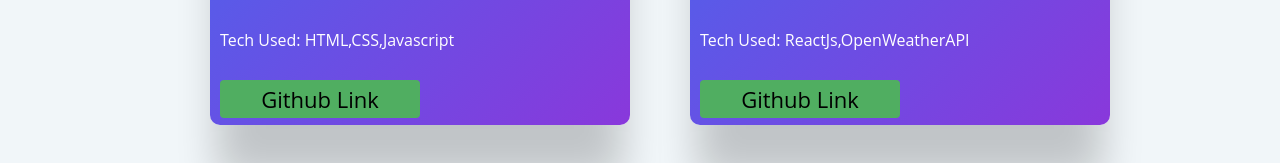
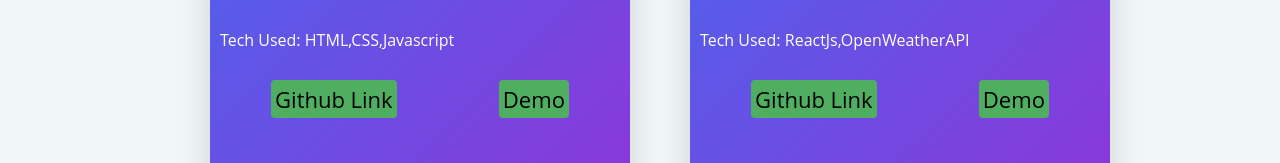
Before and after one commit to akshaywagh3/MyPortfolio, a React (Create React App) app: page /project in a window 1280 px wide. Shown: the part 613-776 px from the top of the page. Built offline with nearby package versions, Linux system fonts and the light colour scheme.

Commit message:
updation

```diff
--- a/src/components/Projects.css
+++ b/src/components/Projects.css
@@ -31,7 +31,7 @@
     margin: 30px;
     list-style: none;
     width: 400px;
-    height: 500px;
+    height: 550px;
     line-height:1rem;
     border-radius: 10px;
     padding: 10px;
@@ -46,12 +46,17 @@
 .projects h2{
     color: rgb(30, 44, 44);
 }
+.projects .btn{
+    display: flex;
+    flex-direction: row;
+    justify-content: space-around;
+}
 .projects button{
     padding: 4px;
     font-size: 22px;
     margin-top: 10px;
     text-decoration: none;
-    width: 50%;
+    width: auto;
     border-radius: 4px;
     background-color: rgb(80, 174, 97);
     border: none;
--- a/src/components/Projects.js
+++ b/src/components/Projects.js
@@ -10,6 +10,7 @@ const Projects = () => {
       details:'Created Quote generator website.Created array of obects containing quotes and using mapping and javascript displayed them.',
       tech:'HTML,CSS,Javascript',
       link:'https://github.com/akshaywagh3/QuoteGenerator',
+      demo:'https://axquotegenerator.netlify.app',
       level:'beginner',
       image:'https://encrypted-tbn0.gstatic.com/images?q=tbn:ANd9GcQPsV88vCzwEd9mD0tmc65vTZfNMPmalPQ6jw&usqp=CAU'
     },
@@ -19,6 +20,7 @@ const Projects = () => {
       details:'Created weather forecast website .Used react and practiced working of some hooks.Also Learned using APIs',
       tech:'ReactJs,OpenWeatherAPI',
       link:'https://github.com/akshaywagh3/weather-app',
+      demo:'https://weatherapp-akshay.netlify.app',
       level:'medium',
       image:'https://t3.ftcdn.net/jpg/04/91/54/18/360_F_491541875_c0vIhFwHnRZvmRfJELvJxtSQbRDOwbGC.jpg'
     },
@@ -29,6 +31,7 @@ const Projects = () => {
       tech:'html,css,ReactJs',
       link:'https://github.com/akshaywagh3/userAdder',
       level:'beginner',
+      demo:'https://useradder.netlify.app',
       image:'https://img.freepik.com/free-vector/add-user-concept-illustration_114360-458.jpg?w=740&t=st=1694157991~exp=1694158591~hmac=eda4d3f01e0184312e750a9d3600e04e54902d89bf622aecd93f359cd0c0a4ae'
     },
     {
@@ -46,6 +49,7 @@ const Projects = () => {
       details:'Created investment Calculator with React Js created mathematical formulas to finding the correct calculations.',
       tech:'html,css,Reactjs',
       link:'https://github.com/akshaywagh3/investmentCalculator',
+      demo:'https://akshaywagh3.github.io/investmentCalculator/',
       level:'medium',
       image:'https://img.freepik.com/free-photo/accountant-calculating-profit-with-financial-analysis-graphs_74855-4937.jpg?w=1060&t=st=1694158027~exp=1694158627~hmac=5dbe9d127f329dddd99461414dfe22350807d6babfba02ca6e8273b88293f5d0'
     },
@@ -55,6 +59,7 @@ const Projects = () => {
       details:'Created investment Calculator with React Js created mathematical formulas to finding the correct calculations.',
       tech:'html,css,javascript',
       link:'https://github.com/akshaywagh3/LGM-VIP-Web-Task-2',
+      demo:'https://akshaywagh3.github.io/LGM-VIP-Web-Task-2',
       level:'medium',
       image:'https://images.unsplash.com/photo-1636033503567-a59bff19d79a?ixlib=rb-4.0.3&ixid=M3wxMjA3fDB8MHxwaG90by1wYWdlfHx8fGVufDB8fHx8fA%3D%3D&auto=format&fit=crop&w=2070&q=80'
     },
@@ -64,6 +69,7 @@ const Projects = () => {
       details:'Created simple to-do list with Add,Delete,Update features using html,css,javascript .',
       tech:'html,css,javascript',
       link:'https://github.com/akshaywagh3/LGM-VIP-Web-Task1',
+      demo:'https://akshaywagh3.github.io/LGM-VIP-Web-Task1',
       level:'medium',
       image:'https://img.freepik.com/free-photo/flat-lay-notebook-with-list-desk_23-2148938726.jpg?w=1060&t=st=1694158080~exp=1694158680~hmac=aff5f82eca77f6d7fb3d8822cd313cafc63e83464fee5c71aef33015a9ddb93f'
     },
@@ -80,7 +86,11 @@ const Projects = () => {
                 <h2>{project.name}</h2>
                 <h4>{project.details}</h4>
                 <h4>Tech Used: {project.tech}</h4>
-                <NavLink to={project.link}><button>Github Link</button></NavLink>
+                <div className='btn'>
+                  <NavLink to={project.link}><button>Github Link</button></NavLink>
+                  <NavLink to={project.demo}><button>Demo</button></NavLink>
+                </div>
+
               </li>
             ))}
           </ul>
```
